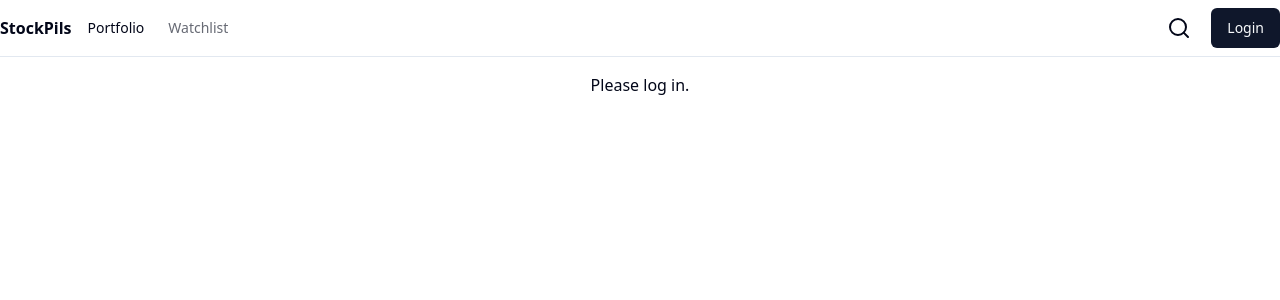
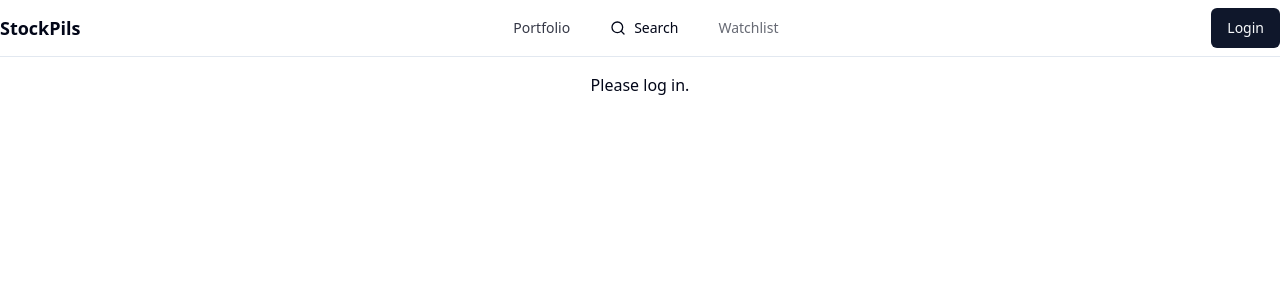
Before and after one commit to swapnanil1/EB-Stock-Market-Dashboard, a React (Vite) app: page /watchlist in a window 1280 px wide. Shown: the top 300 px of the page. Built offline with nearby package versions, Linux system fonts and the light colour scheme.

Commit message:
reorder(headerUI): centred nav btns

```diff
--- a/src/components/layout/Header.tsx
+++ b/src/components/layout/Header.tsx
@@ -1,52 +1,39 @@
 import { useState } from "react";
-import { useNavigate } from "react-router-dom"; // for programmatic navigation
-import { useAuth } from "../../context/AuthContext"; // to check login state
+import { Link, useNavigate } from "react-router-dom";
+import { useAuth } from "../../context/AuthContext";
 import { TransactionForm } from "../stocks/TransactionForm";
 import { Button } from "../ui/Button";
 import { Dialog } from "../ui/Dialog";
+
 export function Header() {
-	const { isAuthenticated, logout } = useAuth(); // get auth state and functions
-	const navigate = useNavigate(); // hook to change pages
-
+	const { isAuthenticated, logout } = useAuth();
+	const navigate = useNavigate();
 	const [isDialogOpen, setIsDialogOpen] = useState(false);
 
 	const handleLogout = () => {
 		logout();
-		navigate("/login"); // redirect to login after logout
+		navigate("/login");
 	};
 
 	return (
-		<header className="sticky top-0 z-50 w-full border-b bg-background/95 backdrop-blur supports-[backdrop-filter]:bg-background/60">
-			<div className="container mx-auto flex h-14 items-center">
-				{/* main title */}
-				<div className="mr-4 flex items-center">
-					<a href="/" className="font-bold">
-						{" "}
+		<>
+			<header className="sticky top-0 z-40 w-full border-b bg-background/95 backdrop-blur supports-[backdrop-filter]:bg-background/60">
+				<div className="container mx-auto flex h-14 items-center justify-between">
+					<div className="flex items-center">
+						<Link to="/" className="font-bold text-lg">
 							StockPils
-					</a>
+						</Link>
 					</div>
 
-				{/* nav links */}
-				<nav className="flex items-center space-x-6 text-sm font-medium">
-					<a href="/" className="transition-colors hover:text-foreground/80">
+					<div className="flex items-center gap-x-6">
+						<nav className="flex items-center gap-x-6 text-sm font-medium">
+							<Link
+								to="/"
+								className="text-foreground/80 transition-colors hover:text-foreground"
+							>
 								Portfolio
-					</a>
-					<a
-						href="/watchlist"
-						className="text-foreground/60 transition-colors hover:text-foreground/80"
-					>
-						Watchlist
-					</a>
-				</nav>
-
-				{/* Right side buttons */}
-				<div className="flex flex-1 items-center justify-end space-x-2">
-					{/* Search Button */}
-					<Button
-						variant="ghost"
-						size="sm"
-						onClick={() => setIsDialogOpen(true)}
-					>
+							</Link>
+							<Button variant="ghost" onClick={() => setIsDialogOpen(true)}>
 								<svg
 									xmlns="http://www.w3.org/2000/svg"
 									width="24"
@@ -57,26 +44,40 @@ export function Header() {
 									strokeWidth="2"
 									strokeLinecap="round"
 									strokeLinejoin="round"
+									className="h-4 w-4 mr-2"
 								>
 									<title>Search</title>
 									<path d="m21 21-4.34-4.34" />
 									<circle cx="11" cy="11" r="8" />
 								</svg>
+								Search
 							</Button>
+							<Link
+								to="/watchlist"
+								className="text-foreground/60 transition-colors hover:text-foreground"
+							>
+								Watchlist
+							</Link>
+						</nav>
+					</div>
+
+					<div className="flex items-center">
 						{isAuthenticated ? (
 							<Button onClick={handleLogout} variant="ghost">
 								Logout
 							</Button>
 						) : (
-						<a href="/login">
+							<Link to="/login">
 								<Button>Login</Button>
-						</a>
+							</Link>
 						)}
+					</div>
+				</div>
+			</header>
+
 			<Dialog isOpen={isDialogOpen} onClose={() => setIsDialogOpen(false)}>
 				<TransactionForm />
 			</Dialog>
-				</div>
-			</div>
-		</header>
+		</>
 	);
 }
```
Lines whose indentation alone changed are shown as unchanged.
